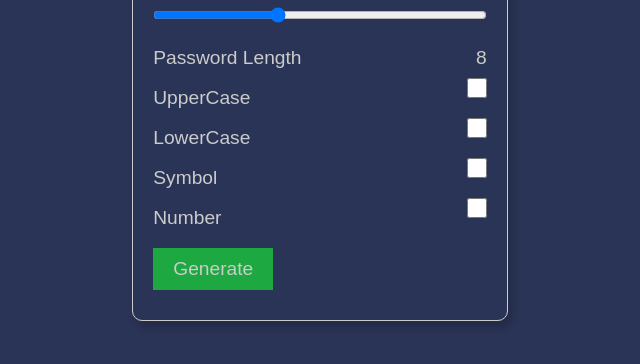
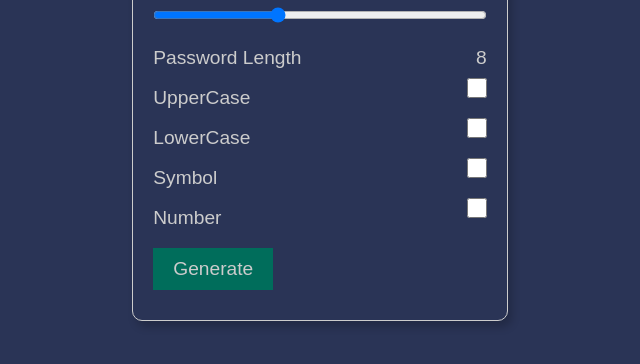
Before and after one commit to Jaybird01/Password-Generator, a plain HTML site: page index.html in a window 1280 px wide. In both pictures the pointer is over the button "Generate". Shown: the part 318-682 px from the top of the page, without its empty margins (320-960 px from the left). Drawn offline with Linux system fonts and the light colour scheme.

Commit message:
Update style.css

```diff
--- a/style.css
+++ b/style.css
@@ -74,5 +74,5 @@ body{
     cursor: pointer;
 }
 .generateBtn:hover{
-    background: #1ea841;
+    background: #006D5B;
 }
```
